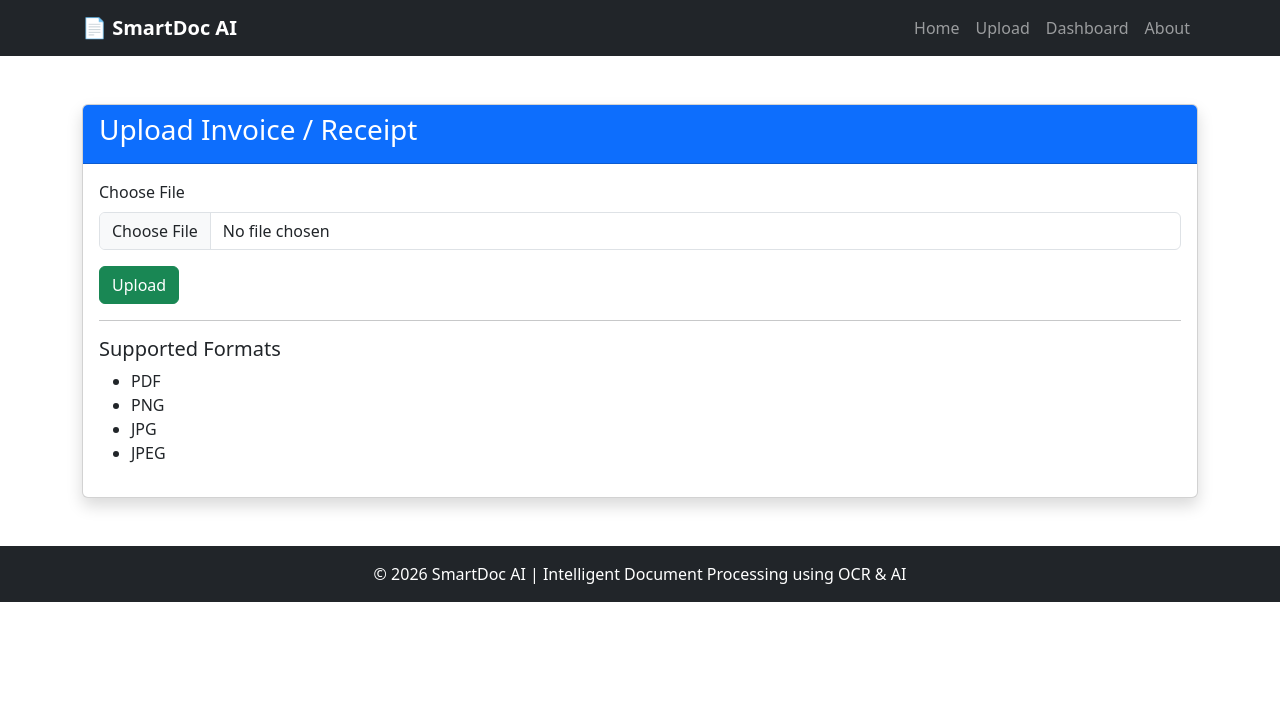
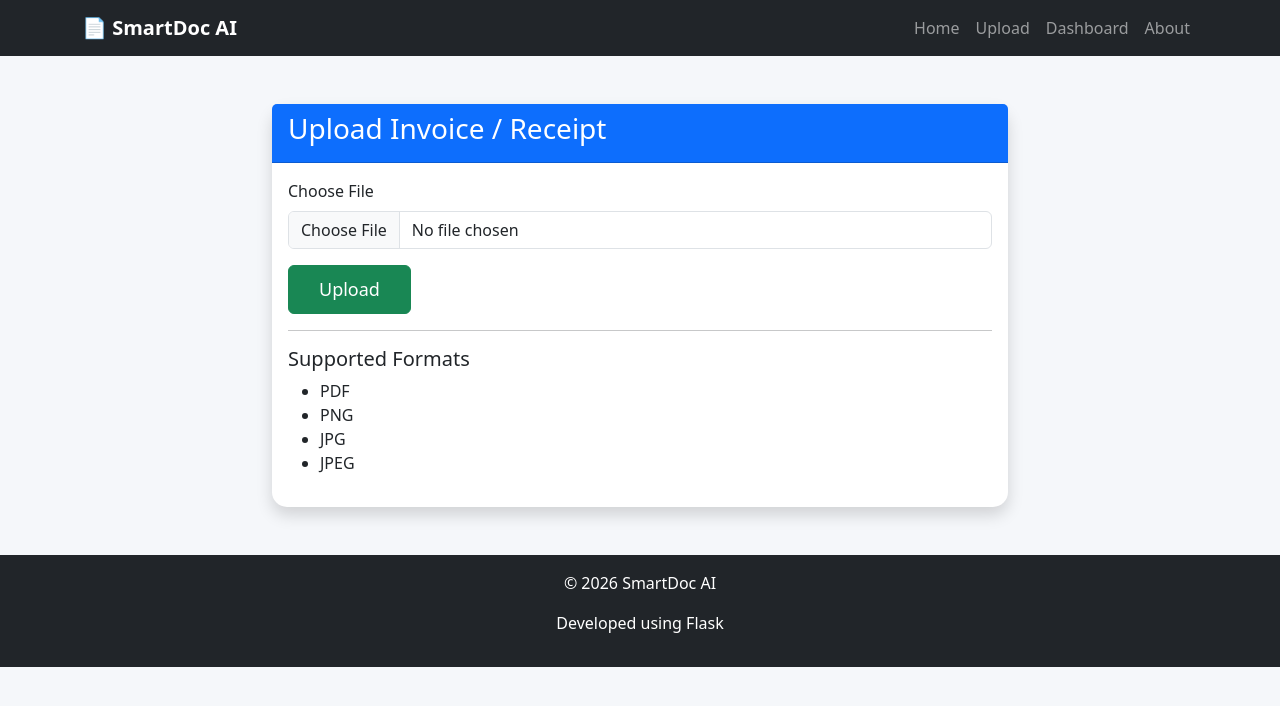
Before and after one commit to monishasiva/SmartDoc-AI-Intelligent-Document-Processing-IDP-System, a Flask app: template templates/upload.html in a window 1280 px wide. Shown: the top 706 px of the page. Run offline with Flask 3, Linux system fonts and the light colour scheme; the template is opened without the code that fills it, so the values that code supplies are empty.

Commit message:
modifed new files

```diff
--- a/app.py
+++ b/app.py
@@ -1,10 +1,12 @@
-from flask import Flask, render_template
+from flask import Flask
+from routes.upload import upload_bp
 
 app = Flask(__name__)
+app.register_blueprint(upload_bp)
 
 @app.route("/")
 def home():
-    return render_template("index.html")
+    return "Welcome to SmartDoc AI"
 
 if __name__ == "__main__":
     app.run(debug=True)
--- a/static/css/style.css
+++ b/static/css/style.css
@@ -0,0 +1,22 @@
+body {
+    background: #f5f7fa;
+}
+
+.card {
+    border: none;
+    border-radius: 15px;
+}
+
+.card-header {
+    font-size: 22px;
+    font-weight: bold;
+}
+
+footer {
+    margin-top: 100px;
+}
+
+.btn-success {
+    padding: 10px 30px;
+    font-size: 18px;
+}
--- a/templates/base.html
+++ b/templates/base.html
@@ -1,27 +1,21 @@
 <!DOCTYPE html>
 <html lang="en">
+
 <head>
 
     <meta charset="UTF-8">
-    <meta name="viewport"
-          content="width=device-width, initial-scale=1.0">
+    <meta name="viewport" content="width=device-width, initial-scale=1.0">
 
     <title>{% block title %}SmartDoc AI{% endblock %}</title>
 
     <!-- Bootstrap CSS -->
-    <link
-        href="https://cdn.jsdelivr.net/npm/bootstrap@5.3.3/dist/css/bootstrap.min.css"
-        rel="stylesheet">
+    <link href="https://cdn.jsdelivr.net/npm/bootstrap@5.3.3/dist/css/bootstrap.min.css" rel="stylesheet">
 
     <!-- Bootstrap Icons -->
-    <link
-        rel="stylesheet"
-        href="https://cdn.jsdelivr.net/npm/bootstrap-icons@1.11.3/font/bootstrap-icons.min.css">
+    <link rel="stylesheet" href="https://cdn.jsdelivr.net/npm/bootstrap-icons@1.11.3/font/bootstrap-icons.min.css">
 
     <!-- Custom CSS -->
-    <link
-        rel="stylesheet"
-        href="{{ url_for('static', filename='css/style.css') }}">
+    <link rel="stylesheet" href="{{ url_for('static', filename='css/style.css') }}">
 
 </head>
 
@@ -37,39 +31,30 @@
                 📄 SmartDoc AI
             </a>
 
-        <button
-            class="navbar-toggler"
-            type="button"
-            data-bs-toggle="collapse"
-            data-bs-target="#navbarNav">
+            <button class="navbar-toggler" type="button" data-bs-toggle="collapse" data-bs-target="#navbarNav">
 
                 <span class="navbar-toggler-icon"></span>
 
             </button>
 
-        <div class="collapse navbar-collapse"
-             id="navbarNav">
+            <div class="collapse navbar-collapse" id="navbarNav">
 
                 <ul class="navbar-nav ms-auto">
 
                     <li class="nav-item">
-                    <a class="nav-link"
-                       href="/">Home</a>
+                        <a class="nav-link" href="/">Home</a>
                     </li>
 
                     <li class="nav-item">
-                    <a class="nav-link"
-                       href="/upload">Upload</a>
+                        <a class="nav-link" href="/upload">Upload</a>
                     </li>
 
                     <li class="nav-item">
-                    <a class="nav-link"
-                       href="/dashboard">Dashboard</a>
+                        <a class="nav-link" href="/dashboard">Dashboard</a>
                     </li>
 
                     <li class="nav-item">
-                    <a class="nav-link"
-                       href="/about">About</a>
+                        <a class="nav-link" href="/about">About</a>
                     </li>
 
                 </ul>
@@ -92,12 +77,17 @@
 
     <!-- ================= FOOTER ================= -->
 
-<footer class="bg-dark text-white text-center p-3">
+    <footer class="bg-dark text-white text-center p-3 mt-5">
 
-    <p class="mb-0">
+        <p>
 
-        © 2026 SmartDoc AI |
-        Intelligent Document Processing using OCR & AI
+            © 2026 SmartDoc AI
+
+        </p>
+
+        <p>
+
+            Developed using Flask
 
         </p>
 
@@ -108,4 +98,5 @@
     <script src="https://cdn.jsdelivr.net/npm/bootstrap@5.3.3/dist/js/bootstrap.bundle.min.js"></script>
 
 </body>
+
 </html>
--- a/templates/upload.html
+++ b/templates/upload.html
@@ -1,10 +1,16 @@
 {% extends "base.html" %}
 
 {% block title %}
+
 Upload Document
+
 {% endblock %}
 
 {% block content %}
+
+<div class="row justify-content-center">
+
+    <div class="col-lg-8">
 
         <div class="card shadow">
 
```
Also changed, not shown: other parts of templates/upload.html (+61 -12 lines), routes/upload_routes.py (+70 -0 lines), templates/about.html (indentation only), templates/dashboard.html (indentation only). Lines whose indentation alone changed are shown as unchanged.
